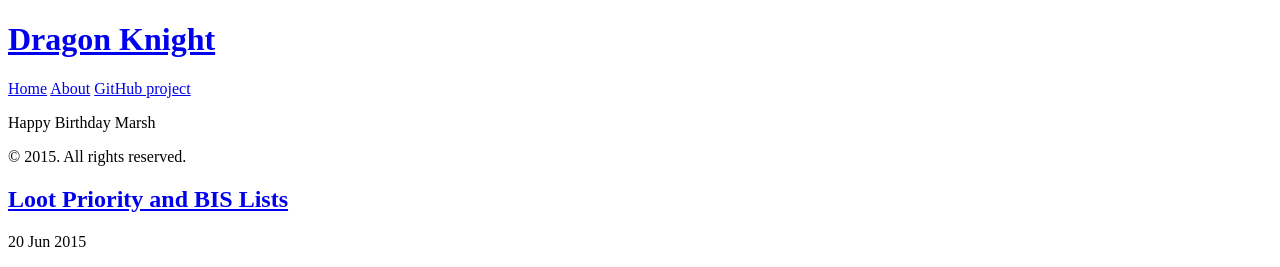
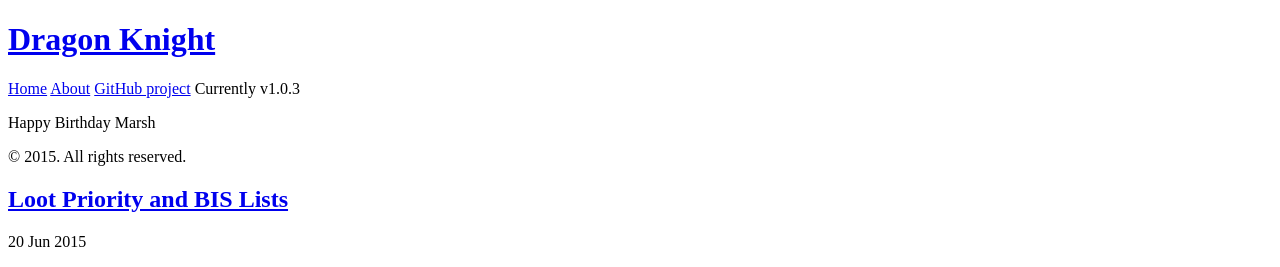
Before and after one commit to TJChap2840/dragonknight, a Jekyll site: the page built from index.html, in a window 1280 px wide. Shown: the top 267 px of the page. Built offline with Jekyll 4.4.1, drawn with Linux system fonts in a browser that asks for light colours; the list of posts is cut into pages by our own code.

Commit message:
Versioning

```diff
--- a/_config.yml
+++ b/_config.yml
@@ -25,6 +25,6 @@ author:
   email:             tj@chapley.com
 
 # Custom vars
-version:             1.0.0
+version:             1.0.3
 github:
   repo:              https://github.com/tjchap2840/dragonknight
--- a/_includes/sidebar.html
+++ b/_includes/sidebar.html
@@ -28,7 +28,7 @@
 
       <!-- <a class="sidebar-nav-item" href="{{ site.github.repo }}/archive/v{{ site.version }}.zip">Download</a> -->
       <a class="sidebar-nav-item" href="{{ site.github.repo }}">GitHub project</a>
-      <!-- <span class="sidebar-nav-item">Currently v{{ site.version }}</span> -->
+      <span class="sidebar-nav-item">Currently v{{ site.version }}</span>
     </nav>
 
     <p>Happy Birthday Marsh</p>
```
